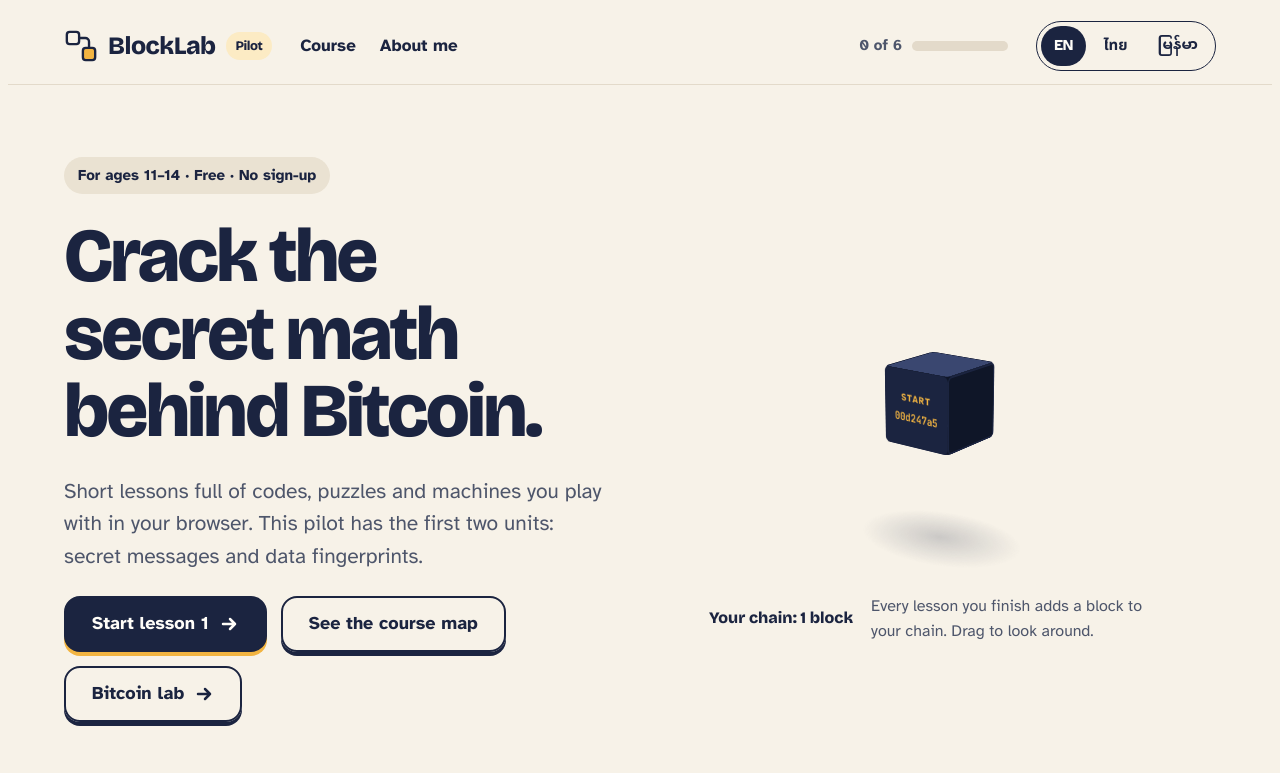
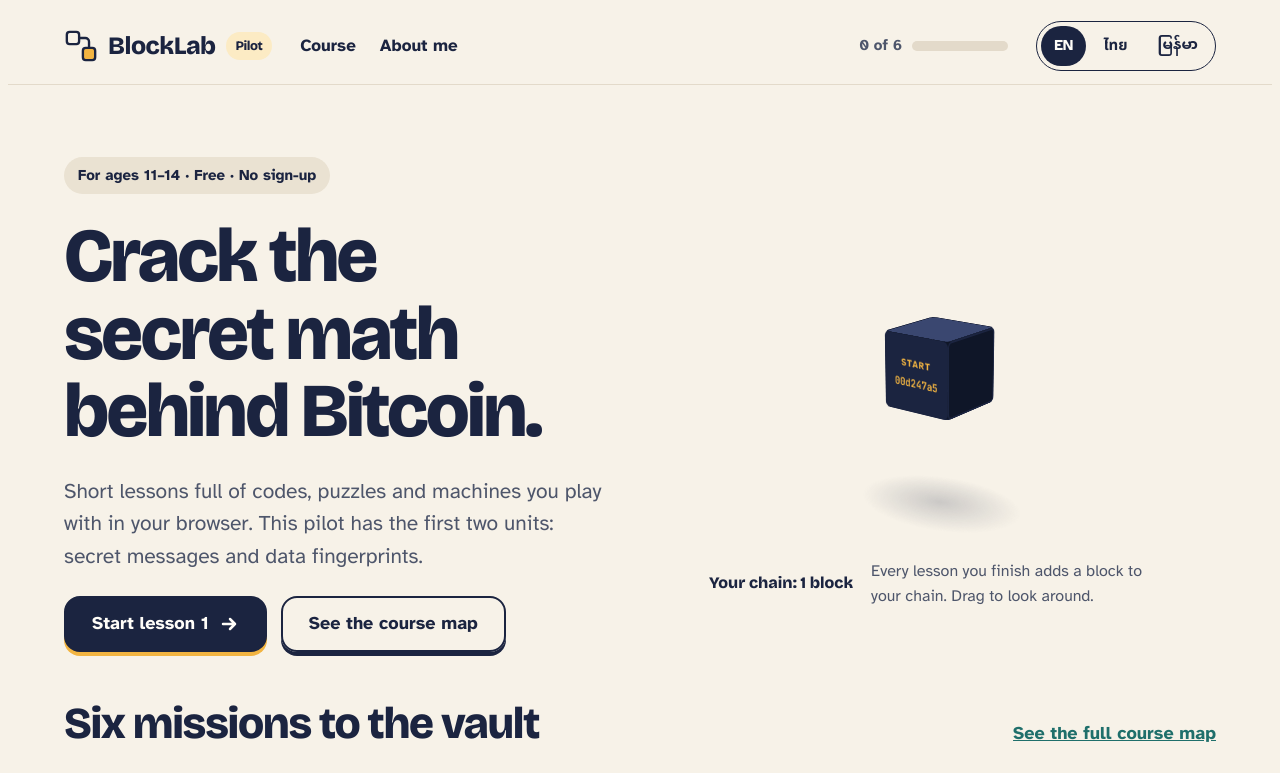
Before and after one commit to seesaw123/BlockLab, a React (Vite) app in the folder BlockLab/: page / in a window 1280 px wide. Shown: the top 773 px of the page. Built offline with nearby package versions, Linux system fonts and the light colour scheme.

Commit message:
Remove retired Bitcoin Lab from public site

```diff
--- a/BlockLab/src/pages/HomePage.jsx
+++ b/BlockLab/src/pages/HomePage.jsx
@@ -1,4 +1,3 @@
-import { labText } from '../i18n/lab.js';
 import { ChainScene } from '../components/ChainScene.jsx';
 import { ArrowIcon, ShieldIcon } from '../components/Icons.jsx';
 import { useLang } from '../context/LanguageContext.jsx';
@@ -27,7 +26,7 @@
 }
 
 export function HomePage() {
-  const { lang, t, lt } = useLang();
+  const { t, lt } = useLang();
   const { count, nextLesson } = useProgress();
   const ctaLabel = count === 0 ? t('start1') : nextLesson ? `${t('cont')}: ${nextLesson.num} ${lt(nextLesson, 'title')}` : t('replay');
 
@@ -41,7 +40,6 @@
           <div className="cta">
             <a className="btn" href={`#l-${(nextLesson ?? LESSONS[0]).id}`}>{ctaLabel} <ArrowIcon /></a>
             <a className="btn ghost" href="#map">{t('seeMap')}</a>
-            <a className="btn ghost" href="#lab">{labText(lang).nav} <ArrowIcon /></a>
           </div>
         </div>
         <div className="chain">
```
